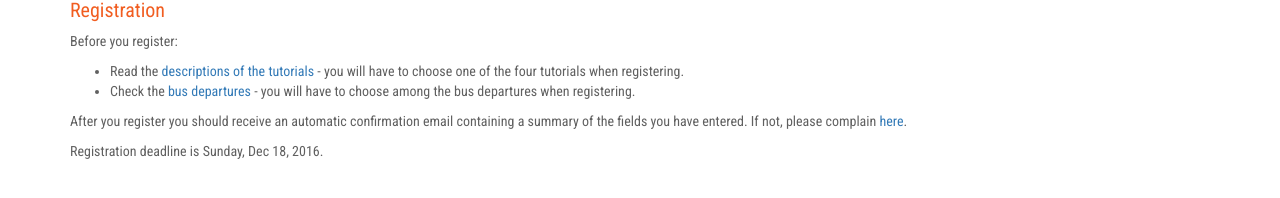
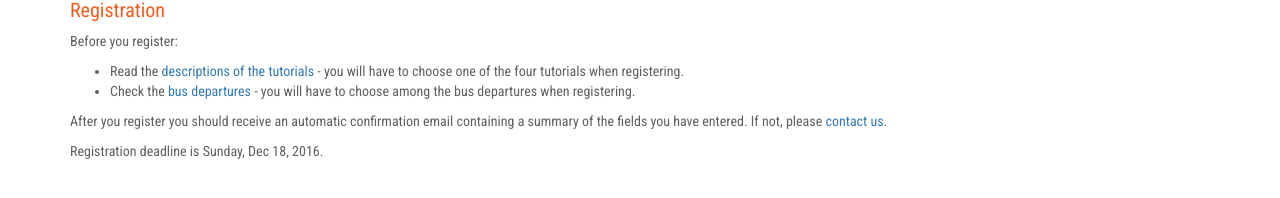
Before and after one commit to neicnordic/ahm17.neic.nordforsk.org, a Jekyll site: the page built from registration.md, in a window 1280 px wide. Shown: the part 121-319 px from the top of the page. Built offline with Jekyll 4.4.1, drawn with Linux system fonts in a browser that asks for light colours; nearby versions of some CDN libraries; our own code applies the rules of GitHub Pages for plain Markdown files.

Commit message:
rephrase

```diff
--- a/registration.md
+++ b/registration.md
@@ -13,6 +13,6 @@ Before you register:
   bus departures when registering.
 
 After you register you should receive an automatic confirmation email
-containing a summary of the fields you have entered. If not, please complain [here](/contact/).
+containing a summary of the fields you have entered. If not, please [contact us](/contact/).
 
 Registration deadline is Sunday, Dec 18, 2016.
```
